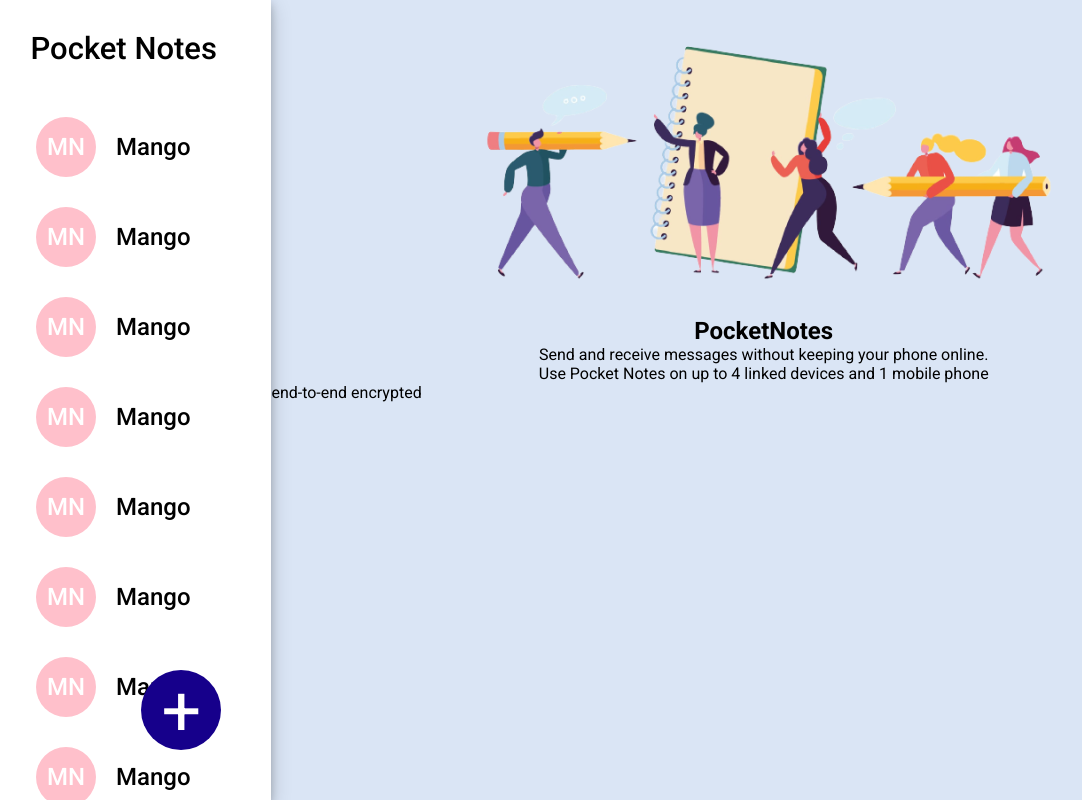
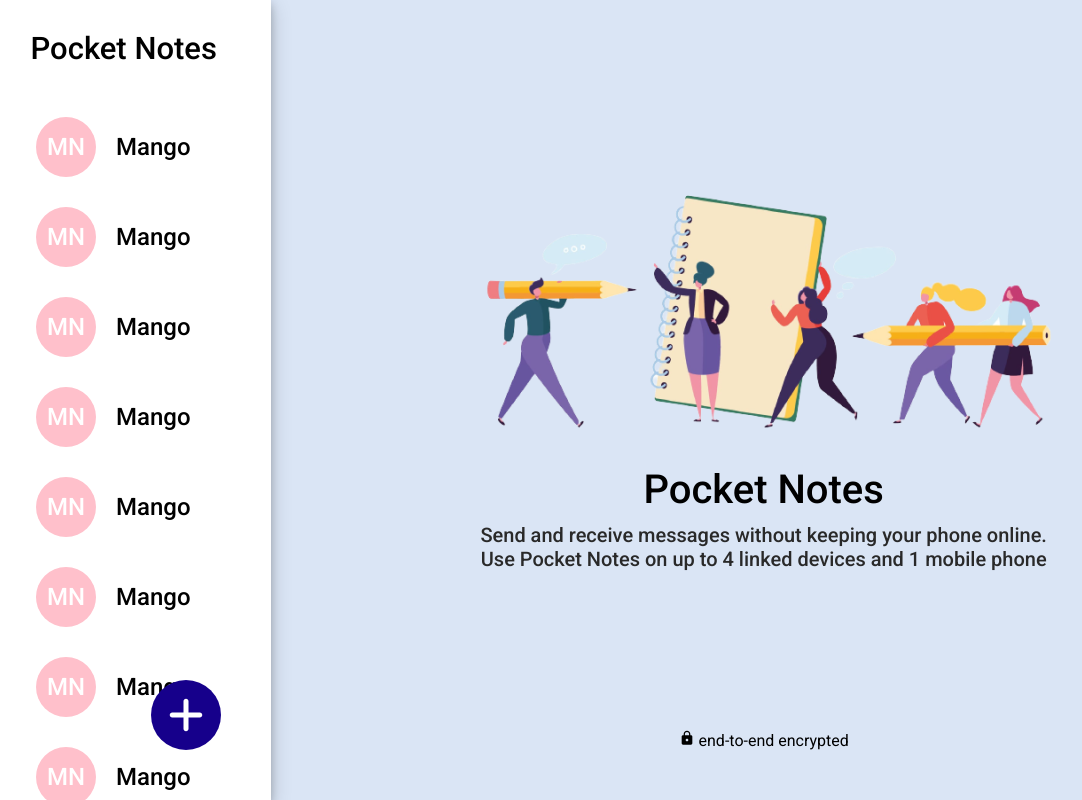
Before and after one commit to Vinod3d/PocketNoteApp, a React (Vite) app: page / in a window 1280 px wide. Shown: the whole page, without its empty margins (24-1106 px from the left). Built offline with nearby package versions, Linux system fonts and the light colour scheme.

Commit message:
sidebar and mainContainer compleate

```diff
--- a/package.json
+++ b/package.json
@@ -11,7 +11,8 @@
   },
   "dependencies": {
     "react": "^18.2.0",
-    "react-dom": "^18.2.0"
+    "react-dom": "^18.2.0",
+    "react-icons": "^5.3.0"
   },
   "devDependencies": {
     "@types/react": "^18.0.37",
--- a/src/components/mainContent/MainContent.jsx
+++ b/src/components/mainContent/MainContent.jsx
@@ -1,19 +1,20 @@
 import bannerImg from "../../assets/bannerImage.png";
 import './mainContent.css'
+import { MdLock } from "react-icons/md";
 
 const MainContent = () => {
   return (
     <div className="bannerSection">
         <div className="hero">
             <img src={bannerImg} alt="" />
-            <h2 className="MessageAreaHeading">PocketNotes</h2>
-            <p className="MessageAreaDescription">
+            <h2 className="bannerHeading">Pocket Notes</h2>
+            <p className="bannerDescription">
                 Send and receive messages without keeping your phone online.
                 <br /> Use Pocket Notes on up to 4 linked devices and 1 mobile phone
             </p>
         </div>
         <div className="footer">
-        end-to-end encrypted
+            <MdLock/> end-to-end encrypted
         </div>
     </div>
   );
--- a/src/components/mainContent/mainContent.css
+++ b/src/components/mainContent/mainContent.css
@@ -1,9 +1,32 @@
 .bannerSection{
     background-color: #DAE5F5;
     width: 100%;
+    display: flex;
+    flex-direction: column;
+    align-items: center;
+    justify-content: center;
+    padding-bottom: 80px;
 }
 
 .hero{
     margin: 0 auto;
     text-align: center;
 }
+
+.bannerHeading{
+    font-size: clamp(30px , 5vw, 40px);
+    font-weight: 500;
+    padding-bottom: 10px;
+}
+
+.bannerDescription{
+    font-size: 20px;
+    font-weight: 500;
+    color: #292929;
+}
+
+.footer{
+    margin-top: 50px;
+    position: absolute;
+    bottom: 50px;
+}
--- a/src/components/sidebar/Sidebar.jsx
+++ b/src/components/sidebar/Sidebar.jsx
@@ -1,4 +1,6 @@
 import './sidebar.css'
+import { FaPlus } from "react-icons/fa6";
+
 const Sidebar = () => {
   return (
     <div className='sidebarContainer'>
@@ -69,7 +71,9 @@ const Sidebar = () => {
                 <h2 className='groupName'>Mango</h2>
             </div>
         </div>
-        <button className="AddBtn">+</button>
+        <button className="AddBtn">
+            <FaPlus />
+        </button>
     </div>
   )
 }
--- a/src/components/sidebar/sidebar.css
+++ b/src/components/sidebar/sidebar.css
@@ -56,8 +56,8 @@
 }
 
 .AddBtn{
-    width: 80px;
-    height: 80px;
+    width: 70px;
+    height: 70px;
     border-radius: 50%;
     outline: none;
     border: none;
@@ -65,6 +65,9 @@
     bottom: 50px;
     right: 50px;
     background-color: #16008B;
-    font-size: 70px;
+    font-size: 40px;
     color: #fff;
+    display: flex;
+    align-items: center;
+    justify-content: center;
 }
```
Also changed, not shown: 1 other file (tests, documents, lock files or other folders).
